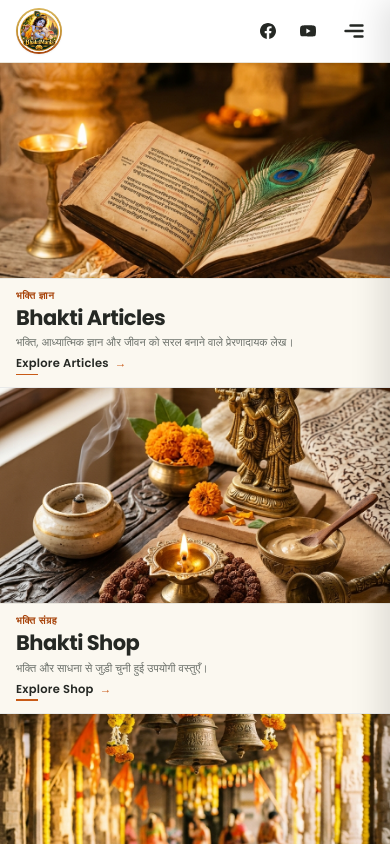
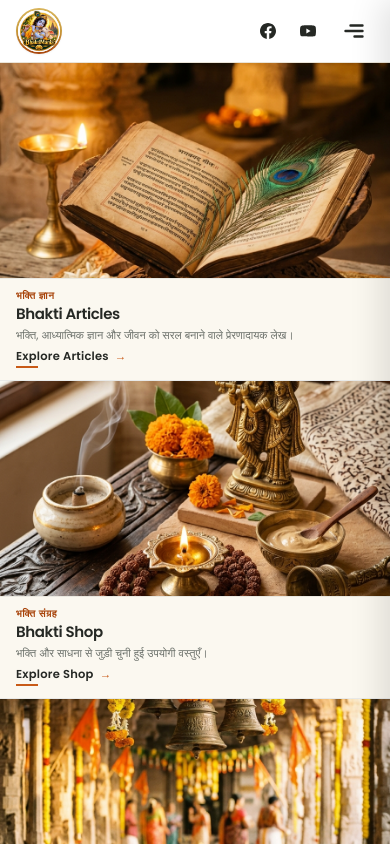
Before and after one commit to harish461/BhaktiMania, a Next.js app: page / in a window 390 px wide. Shown: the top 844 px of the page. Built offline with nearby package versions, Linux system fonts and the light colour scheme; no server answers; the database is empty.

Commit message:
style(mobile): set hero panel titles to 15px font-size and 600 font-weight

```diff
--- a/components/home/Hero.tsx
+++ b/components/home/Hero.tsx
@@ -140,8 +140,7 @@ export function Hero() {
 
                 {/* 2. Main Title */}
                 <h2
-                  className="text-[21px] sm:text-[23px] md:text-[26px] lg:text-[28px] font-bold leading-tight tracking-tight m-0 mb-1 text-[#252824] group-hover:text-[#1C1C17] transition-colors duration-200 [font-family:var(--font-poppins)]"
-                  style={{ fontWeight: 700 }}
+                  className="text-[15px] sm:text-[17px] md:text-[26px] lg:text-[28px] font-semibold md:font-bold leading-tight tracking-tight m-0 mb-1 text-[#252824] group-hover:text-[#1C1C17] transition-colors duration-200 [font-family:var(--font-poppins)]"
                 >
                   {panel.title}
                 </h2>
```
